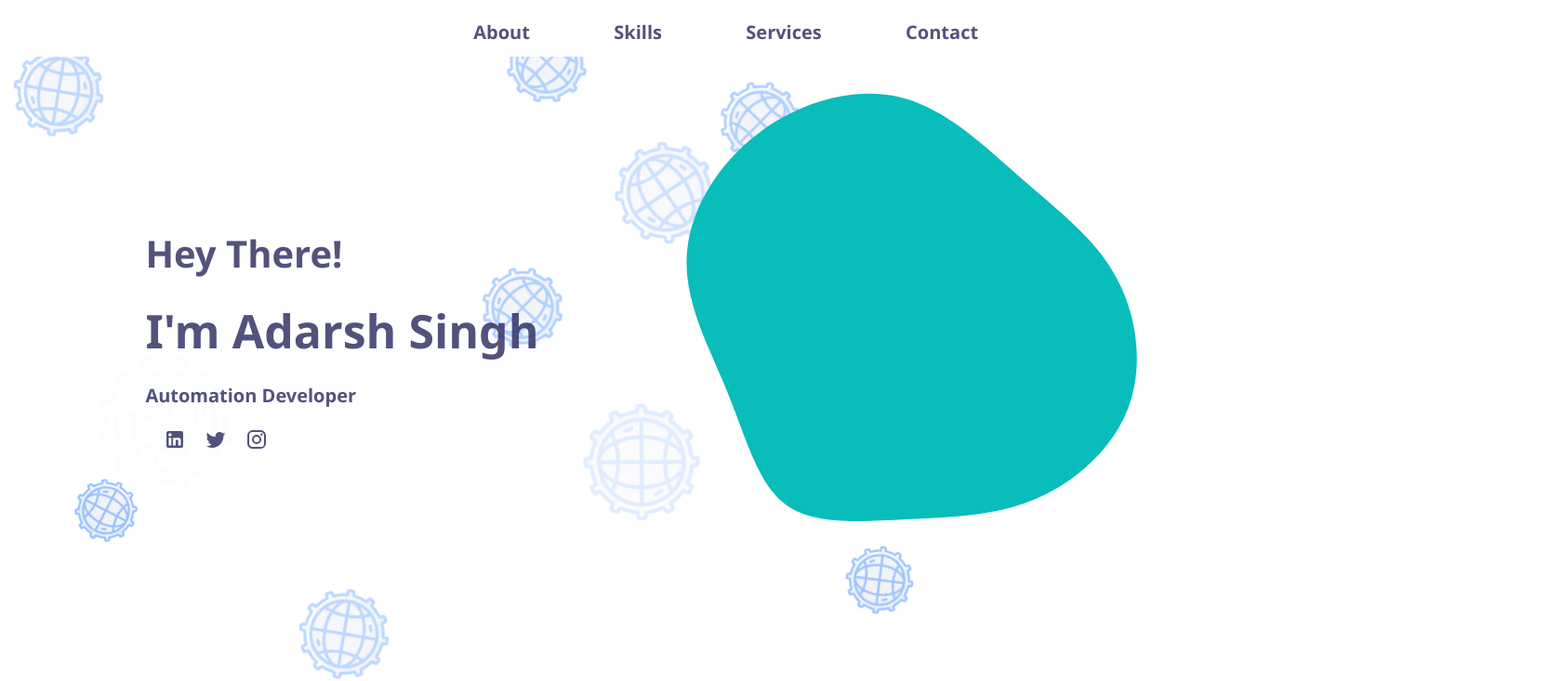
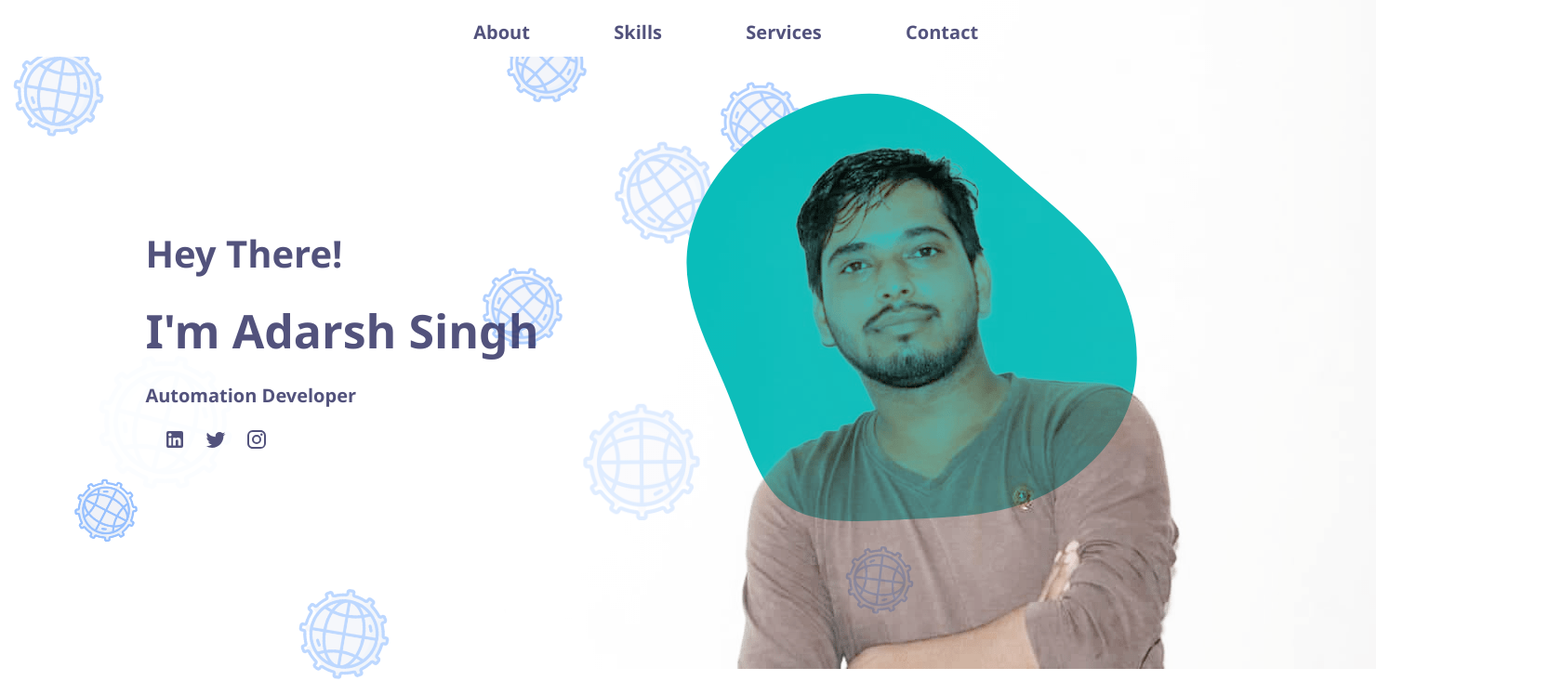
Before and after one commit to adarsh-arsh/web-resume, a React (Create React App) app: page / in a window 1280 px wide. Shown: the top 733 px of the page at 93% size, 1680 px wide, since content can reach past the window. Built offline with nearby package versions, Linux system fonts and the light colour scheme.

Commit message:
commit10

```diff
--- a/src/component/Header/Header.js
+++ b/src/component/Header/Header.js
@@ -1,8 +1,9 @@
 import React, { useState } from "react";
 import ReorderIcon from "@mui/icons-material/Reorder";
-import TwitterIcon from '@mui/icons-material/Twitter';
-import InstagramIcon from '@mui/icons-material/Instagram';
-import LinkedInIcon from '@mui/icons-material/LinkedIn';
+import TwitterIcon from "@mui/icons-material/Twitter";
+import InstagramIcon from "@mui/icons-material/Instagram";
+import LinkedInIcon from "@mui/icons-material/LinkedIn";
+import pic from "./pic.png";
 import "./header.css";
 import ani from "./world.png";
 function Header() {
@@ -31,13 +32,22 @@ function Header() {
               <h2>I'm Adarsh Singh</h2>
               <br />
               <h3>Automation Developer</h3>
-              <br/>
-              <a href="https://www.linkedin.com/in/adarsh-singh-b88090128/"><LinkedInIcon/></a>
-               <a href="https://twitter.com/Adarsh_ArshRash"><TwitterIcon/></a>
-                <a href="https://www.instagram.com/adarsh_arsh19/"><InstagramIcon/></a>
+              <br />
+              <a href="https://www.linkedin.com/in/adarsh-singh-b88090128/">
+                <LinkedInIcon />
+              </a>
+              <a href="https://twitter.com/Adarsh_ArshRash">
+                <TwitterIcon />
+              </a>
+              <a href="https://www.instagram.com/adarsh_arsh19/">
+                <InstagramIcon />
+              </a>
             </div>
+
           </div>
+
           <div className="pic">
+          <div className="pic2"><img src={pic}></img></div>
             <svg viewBox="0 0 200 200" xmlns="http://www.w3.org/2000/svg">
               <path
                 fill="#08BDBA"
@@ -45,26 +55,50 @@ function Header() {
                 transform="translate(100 100)"
               />
             </svg>
+
+          </div>
+
+        </div>
+        <div className="wrapper">
+          <div className="box">
+            <div>
+              <img src={ani}></img>
+            </div>
+            <div>
+              <img src={ani}></img>
+            </div>
+            <div>
+              <img src={ani}></img>
+            </div>
+            <div>
+              <img src={ani}></img>
+            </div>
+            <div>
+              <img src={ani}></img>
+            </div>
+            <div>
+              <img src={ani}></img>
+            </div>
+            <div>
+              <img src={ani}></img>
+            </div>
+            <div>
+              <img src={ani}></img>
+            </div>
+            <div>
+              <img src={ani}></img>
+            </div>
+            <div>
+              <img src={ani}></img>
+            </div>
+            <div>
+              <img src={ani}></img>
+            </div>
+            <div>
+              <img src={ani}></img>
+            </div>
           </div>
         </div>
-        <div className="wrapper">
-        <div className="box">
-          <div><img src={ani}></img></div>
-          <div><img src={ani}></img></div>
-          <div><img src={ani}></img></div>
-          <div><img src={ani}></img></div>
-          <div><img src={ani}></img></div>
-          <div><img src={ani}></img></div>
-          <div><img src={ani}></img></div>
-          <div><img src={ani}></img></div>
-          <div><img src={ani}></img></div>
-          <div><img src={ani}></img></div>
-          <div><img src={ani}></img></div>
-          <div><img src={ani}></img></div>
-
-        </div>
-
-      </div>
       </div>
     </nav>
   );
--- a/src/component/Header/header.css
+++ b/src/component/Header/header.css
@@ -20,6 +20,7 @@
     font-family: cursive;
     font-weight: bold;
     display: flex;
+    z-index: 1;
 
 
     padding-bottom: 10px;
@@ -145,6 +146,17 @@
     }
 
   }
+  .pic2{
+    position: absolute;
+    top:0px;
+    right:0px;
+    left:400px;
+    bottom: 100px;
+    width: 100%;
+    height: 100%;
+    overflow: hidden;
+    z-index: 1;
+  }
   .wrapper {
     position: absolute;
     top:0px;
```
Also changed, not shown: src/component/Header/pic.png (added).
